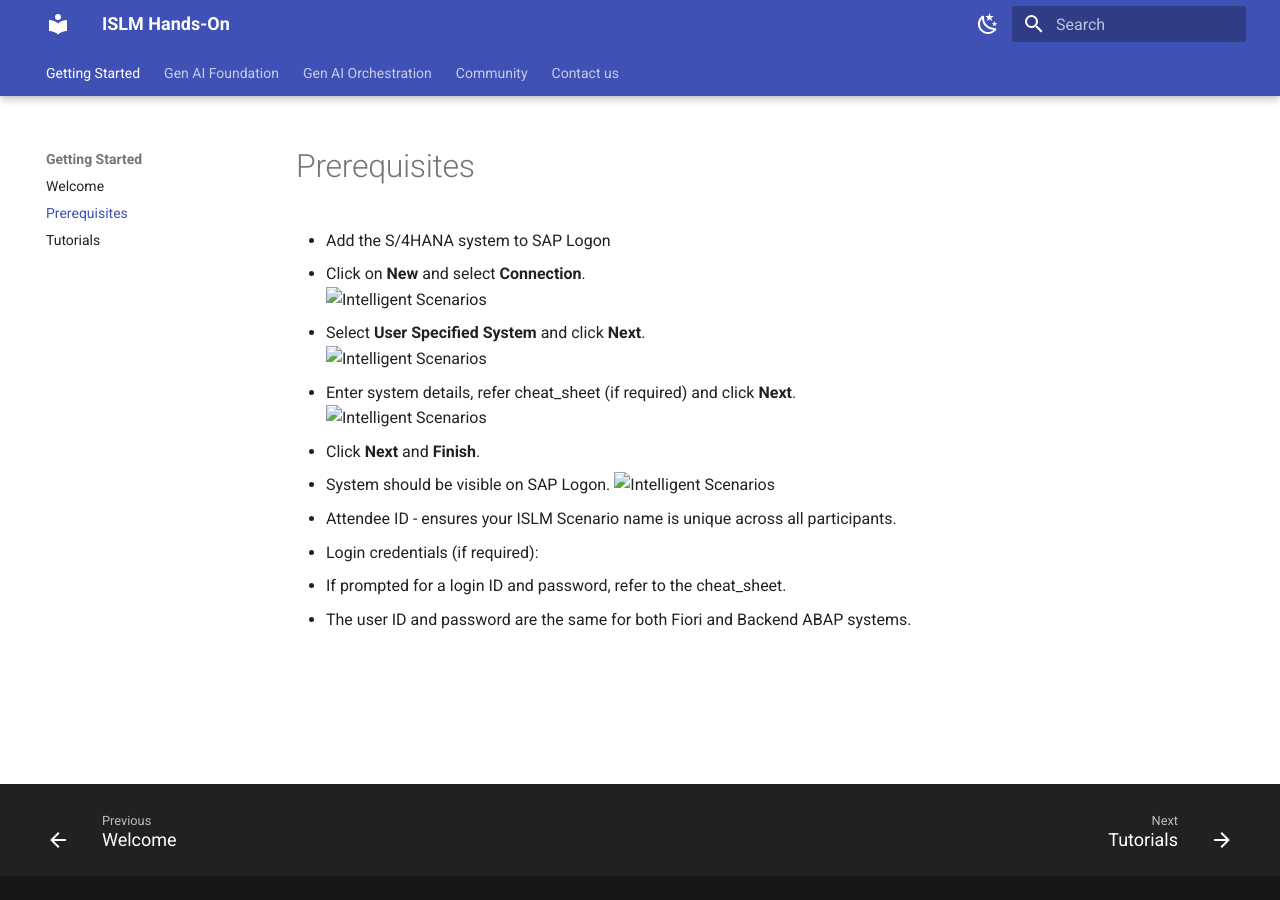
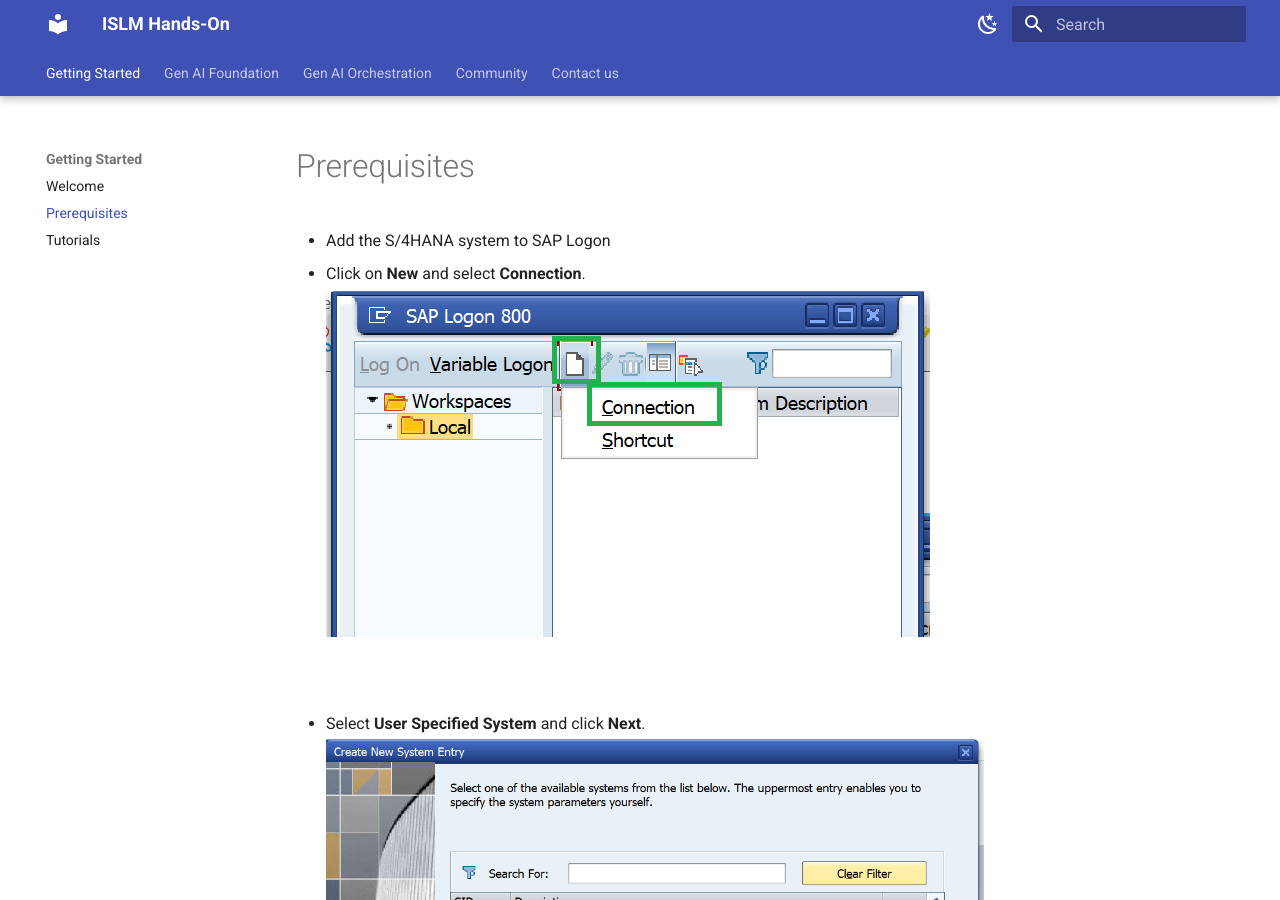
Before and after one commit to SAP-CLM-SL/ISLM, an MkDocs documentation site: the page built from docs/Gettingstarted/Prerequisites.md, in a window 1280 px wide and 900 px high. Built offline with MkDocs 1.6.1 and Material for MkDocs 9.7.7, drawn with Linux system fonts in a browser that asks for light colours.

Commit message:
Update Prerequisites.md

```diff
--- a/docs/Gettingstarted/Prerequisites.md
+++ b/docs/Gettingstarted/Prerequisites.md
@@ -2,14 +2,14 @@
 
 - Add the S/4HANA system to SAP Logon
   - Click on **New** and select **Connection**. <br>
-  ![Intelligent Scenarios](Gettingstarted/images/Connection.png)
+  ![Intelligent Scenarios](./images/Connection.png)
   - Select **User Specified System** and click **Next**.<br>
-  ![Intelligent Scenarios](Gettingstarted/images/UserSpecifiedSystem.png)
+  ![Intelligent Scenarios](./images/UserSpecifiedSystem.png)
   - Enter system details, refer cheat_sheet (if required) and click **Next**.<br>
-  ![Intelligent Scenarios](Gettingstarted/images/SystemDetails.png)
+  ![Intelligent Scenarios](./images/SystemDetails.png)
   - Click **Next** and **Finish**.
   - System should be visible on SAP Logon.
-  ![Intelligent Scenarios](Gettingstarted/images/CAL.png)
+  ![Intelligent Scenarios](./images/CAL.png)
 - Attendee ID - ensures your ISLM Scenario name is unique across all participants.
 - Login credentials (if required):<br>
   - If prompted for a login ID and password, refer to the cheat_sheet.
```
